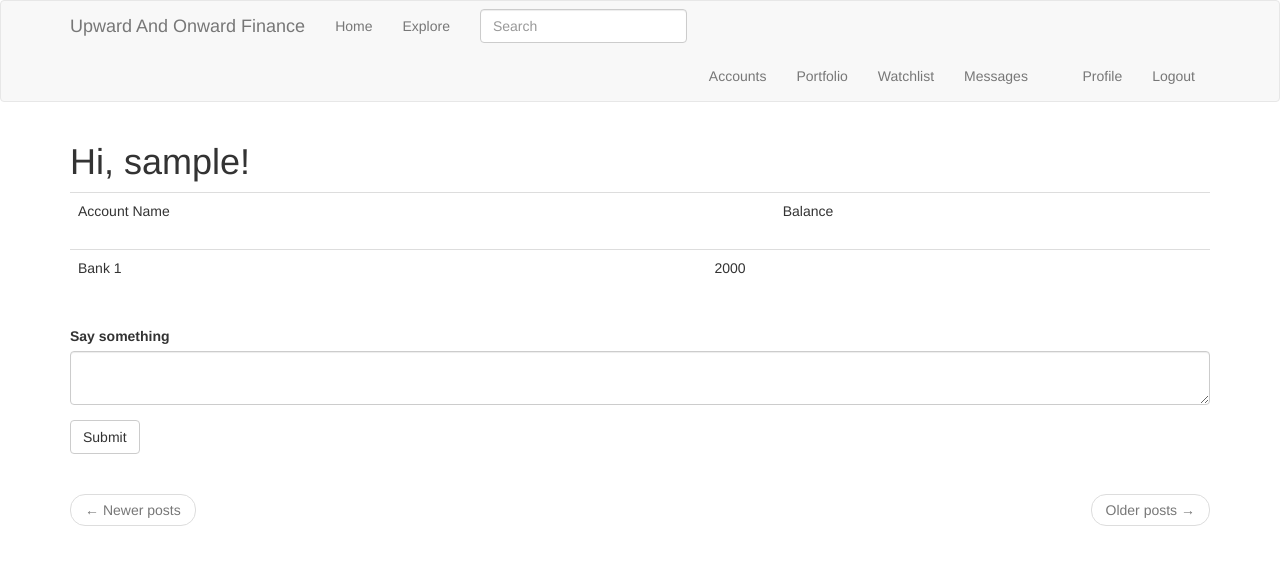
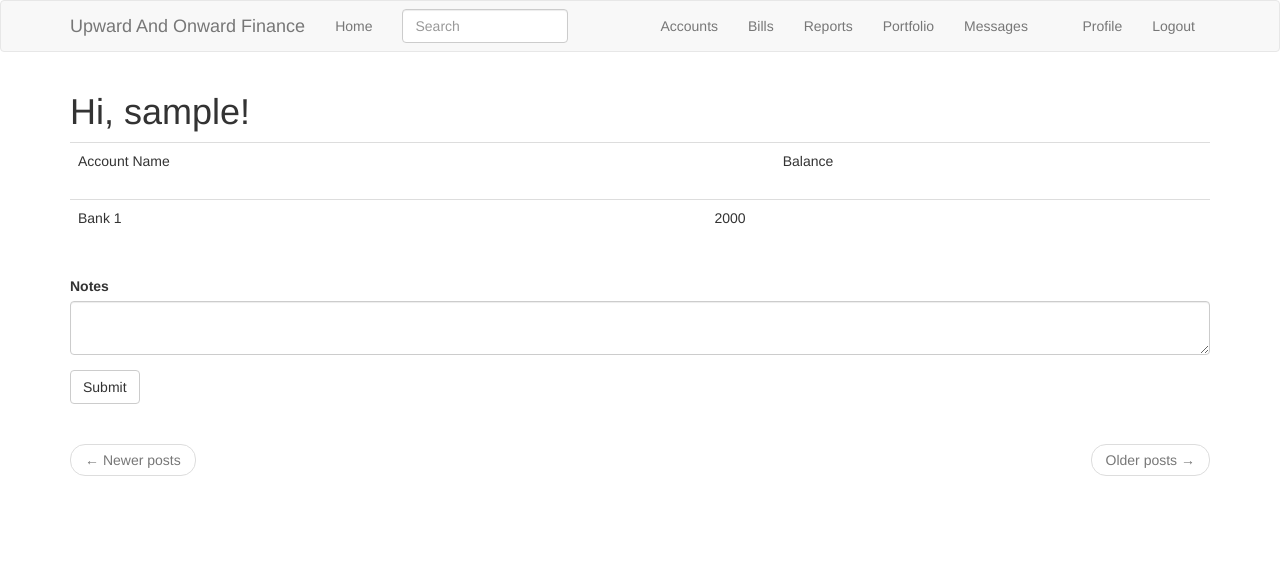
Before and after one commit to lets-do-this-engage/UandOFinance, a Flask app: page / in a window 1280 px wide. Shown: the top 565 px of the page. Run offline with Flask 2, Linux system fonts and the light colour scheme; the visitor is signed in with stand-in values (Sample User, id 1); data comes from the database, SQL or seed files in the repository; data that the repository does not hold is empty; some libraries are stand-ins or nearby versions.

Commit message:
Crude version of main page "done". It's ugly, but it's got what I want to be there on the page. The skeleton of it, anyway.

```diff
--- a/app/main/forms.py
+++ b/app/main/forms.py
@@ -28,7 +28,7 @@ class EmptyForm(FlaskForm):
 
 
 class PostForm(FlaskForm):
-    post = TextAreaField(_l('Say something'), validators=[DataRequired()])
+    post = TextAreaField(_l('Notes'), validators=[DataRequired()])
     submit = SubmitField(_l('Submit'))
 
 
--- a/app/main/routes.py
+++ b/app/main/routes.py
@@ -48,9 +48,9 @@ def index():
                            posts=posts.items, next_url=next_url, accounts=accounts,
                            prev_url=prev_url)
 
-@bp.route('/watchlist', methods=['GET', 'POST'])
+@bp.route('/reports', methods=['GET', 'POST'])
 @login_required
-def watchlist():
+def reports():
     form = PostForm()
     if form.validate_on_submit():
         language = guess_language(form.post.data)
@@ -103,6 +103,32 @@ def accounts():
 @bp.route('/portfolio', methods=['GET', 'POST'])
 @login_required
 def portfolio():
+    form = PostForm()
+    if form.validate_on_submit():
+        language = guess_language(form.post.data)
+        if language == 'UNKNOWN' or len(language) > 5:
+            language = ''
+        post = Post(body=form.post.data, author=current_user,
+                    language=language)
+        db.session.add(post)
+        db.session.commit()
+        flash(_('Your post is now live!'))
+        return redirect(url_for('main.index'))
+    accounts = [{'name':'Bank 1', 'balance':'2000'}]
+    page = request.args.get('page', 1, type=int)
+    posts = current_user.followed_posts().paginate(
+        page, current_app.config['POSTS_PER_PAGE'], False)
+    next_url = url_for('main.index', page=posts.next_num) \
+        if posts.has_next else None
+    prev_url = url_for('main.index', page=posts.prev_num) \
+        if posts.has_prev else None
+    return render_template('index.html', title=_('Home'), form=form,
+                           posts=posts.items, next_url=next_url, accounts=accounts,
+                           prev_url=prev_url)
+
+@bp.route('/bills', methods=['GET', 'POST'])
+@login_required
+def bills():
     form = PostForm()
     if form.validate_on_submit():
         language = guess_language(form.post.data)
--- a/app/templates/base.html
+++ b/app/templates/base.html
@@ -19,12 +19,11 @@
             <div class="collapse navbar-collapse" id="bs-example-navbar-collapse-1">
                 <ul class="nav navbar-nav">
                     <li><a href="{{ url_for('main.index') }}">{{ _('Home') }}</a></li>
-                    <li><a href="{{ url_for('main.explore') }}">{{ _('Explore') }}</a></li>
                 </ul>
                 {% if g.search_form %}
                 <form class="navbar-form navbar-left" method="get" action="{{ url_for('main.search') }}">
                     <div class="form-group">
-                        {{ g.search_form.q(size=20, class='form-control', placeholder=g.search_form.q.label.text) }}
+                        {{ g.search_form.q(size=15, class='form-control', placeholder=g.search_form.q.label.text) }}
                     </div>
                 </form>
                 {% endif %}
@@ -36,10 +35,13 @@
                         <a href="{{ url_for('main.accounts') }}">Accounts</a>
                     </li>
 					<li>
-                        <a href="{{ url_for('main.portfolio') }}">Portfolio</a>
+                        <a href="{{ url_for('main.bills') }}">Bills</a>
                     </li>
 					<li>
-                        <a href="{{ url_for('main.watchlist') }}">Watchlist</a>
+                        <a href="{{ url_for('main.reports') }}">Reports</a>
+                    </li>
+					<li>
+                        <a href="{{ url_for('main.portfolio') }}">Portfolio</a>
                     </li>
                     <li>
                         <a href="{{ url_for('main.messages') }}">{{ _('Messages') }}
```
